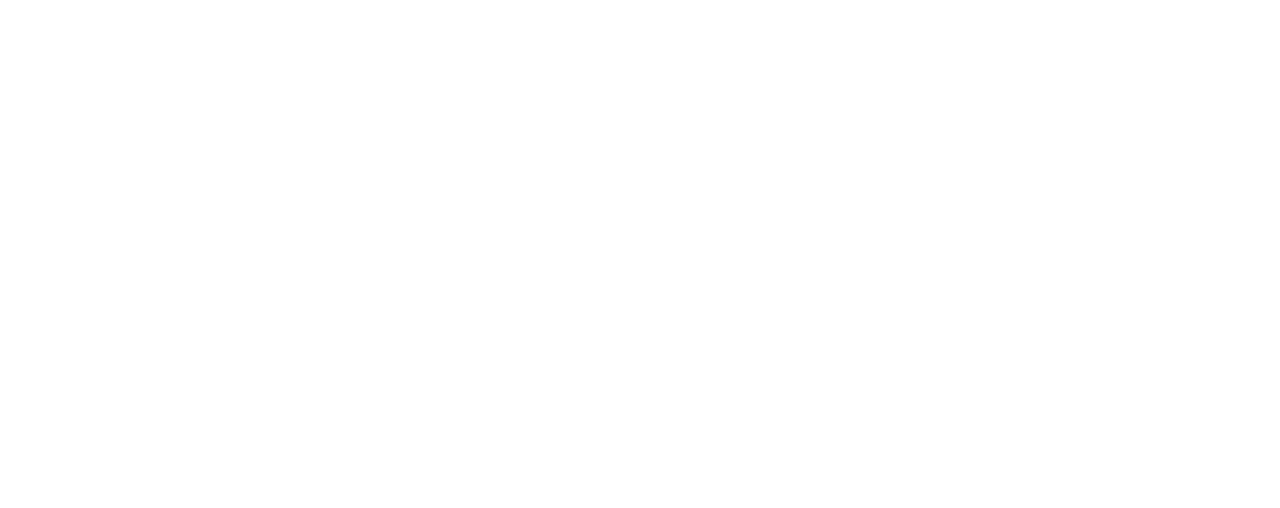
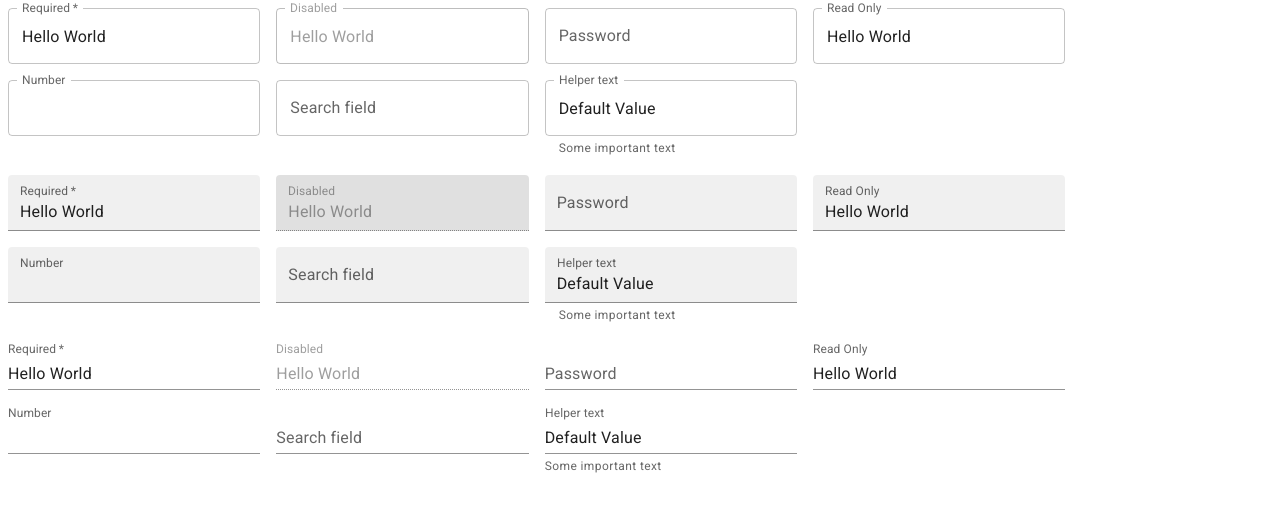
Before and after one commit to Droggelbecher92/HomePlaner, a React (Create React App) app in the folder frontend/: page /test in a window 1280 px wide. Before the commit this address had no page. Shown: the top 508 px of the page. Built offline with nearby package versions, Linux system fonts and the light colour scheme.

Commit message:
first steps

```diff
--- a/frontend/public/index.html
+++ b/frontend/public/index.html
@@ -3,6 +3,10 @@
   <head>
     <meta charset="utf-8" />
     <link rel="icon" href="%PUBLIC_URL%/favicon.ico" />
+    <link
+            rel="stylesheet"
+            href="https://fonts.googleapis.com/css?family=Roboto:300,400,500,700&display=swap"
+    />
     <meta name="viewport" content="width=device-width, initial-scale=1" />
     <meta name="theme-color" content="#000000" />
     <meta
--- a/frontend/src/App.tsx
+++ b/frontend/src/App.tsx
@@ -2,12 +2,14 @@ import React from 'react';
 import './App.css';
 import {BrowserRouter, Route, Routes} from "react-router-dom";
 import LoginRegisterForm from "./components/LoginRegisterForm";
+import TestPage from "./components/TestPage";
 
 export default function App() {
     return(
         <BrowserRouter>
             <Routes>
                 <Route path={'/'} element={<LoginRegisterForm/>}/>
+                <Route path={'/test'} element={<TestPage/>}/>
             </Routes>
         </BrowserRouter>
     )
--- a/frontend/src/components/LoginRegisterForm.tsx
+++ b/frontend/src/components/LoginRegisterForm.tsx
@@ -1,6 +1,6 @@
 import React, {FormEvent, useState} from "react";
 import axios from "axios";
-import TextField from '@mui/material/TextField';
+import {TextField, Button, Typography} from '@mui/material';
 
 export default function LoginRegisterForm(){
     const [newUsername, setNewUsername] = useState('')
@@ -43,6 +43,7 @@ export default function LoginRegisterForm(){
             .then(response => response.data)
             .then(data => setToken(data.token))
             .catch(e => setError(e.message))
+        setChecker(username)
         setUsername('')
         setPassword('')
     }
@@ -62,22 +63,22 @@ export default function LoginRegisterForm(){
 
     return (
         <div className="App">
-            <h2>Register</h2>
+            <Typography variant="h2">Register</Typography>
             <form onSubmit={createUser}>
-                <TextField type="text" placeholder={'Dein Nutzername'} value={newUsername} onChange={ev => setNewUsername(ev.target.value)}/>
-                <input type="password" placeholder={'Passwort'} value={newPasswordOne} onChange={ev => setNewPasswordOne(ev.target.value)}/>
-                <input type="password" placeholder={'Passwort wiederholen'} value={newPasswordTwo} onChange={ev => setNewPasswordTwo(ev.target.value)}/>
-                <button type='submit'>Registrieren</button>
+                <TextField margin="normal" fullWidth error={newUsername.length<5 && newUsername.length>0} label="Dein Nutzername" type="text" value={newUsername} onChange={ev => setNewUsername(ev.target.value)}/>
+                <TextField margin="normal" fullWidth type="password" label={'Passwort'} value={newPasswordOne} onChange={ev => setNewPasswordOne(ev.target.value)}/>
+                <TextField margin="normal" fullWidth type="password" label={'Passwort wiederholen'} value={newPasswordTwo} onChange={ev => setNewPasswordTwo(ev.target.value)}/>
+                <Button variant="outlined" type='submit'>Registrieren</Button>
             </form>
-            <h2>Login</h2>
+            <Typography variant="h2">Login</Typography>
             <form onSubmit={login}>
-                <input type="text" placeholder={'Nutzername'} value={username} onChange={ev => setUsername(ev.target.value)}/>
-                <input type="password" placeholder={'Passwort'} value={password} onChange={ev => setPassword(ev.target.value)}/>
-                <button type='submit'>Login</button>
+                <TextField margin="normal" fullWidth variant="filled" type="text" label={'Nutzername'} value={username} onChange={ev => setUsername(ev.target.value)}/>
+                <TextField margin="normal" fullWidth variant="filled" type="password" label={'Passwort'} value={password} onChange={ev => setPassword(ev.target.value)}/>
+                <Button variant="outlined" type='submit'>Login</Button>
             </form>
             {error && <h1>{error}</h1>}
             {token && <div>
-                <button onClick={getInfos}>Eingeloggt, versuch es!</button>
+                <Button onClick={getInfos}>Eingeloggt, versuch es!</Button>
                 <p>wenn alles klappt ist hier dein Username: {checker && checker}</p>
             </div>}
         </div>
--- /dev/null
+++ b/frontend/src/components/TestPage.tsx
@@ -0,0 +1,168 @@
+import * as React from 'react';
+import Box from '@mui/material/Box';
+import TextField from '@mui/material/TextField';
+
+export default function TestPage() {
+    return (
+        <Box
+            component="form"
+            sx={{
+                '& .MuiTextField-root': { m: 1, width: '25ch' },
+            }}
+            noValidate
+            autoComplete="off"
+        >
+            <div>
+                <TextField
+                    required
+                    id="outlined-required"
+                    label="Required"
+                    defaultValue="Hello World"
+                />
+                <TextField
+                    disabled
+                    id="outlined-disabled"
+                    label="Disabled"
+                    defaultValue="Hello World"
+                />
+                <TextField
+                    id="outlined-password-input"
+                    label="Password"
+                    type="password"
+                    autoComplete="current-password"
+                />
+                <TextField
+                    id="outlined-read-only-input"
+                    label="Read Only"
+                    defaultValue="Hello World"
+                    InputProps={{
+                        readOnly: true,
+                    }}
+                />
+                <TextField
+                    id="outlined-number"
+                    label="Number"
+                    type="number"
+                    InputLabelProps={{
+                        shrink: true,
+                    }}
+                />
+                <TextField id="outlined-search" label="Search field" type="search" />
+                <TextField
+                    id="outlined-helperText"
+                    label="Helper text"
+                    defaultValue="Default Value"
+                    helperText="Some important text"
+                />
+            </div>
+            <div>
+                <TextField
+                    required
+                    id="filled-required"
+                    label="Required"
+                    defaultValue="Hello World"
+                    variant="filled"
+                />
+                <TextField
+                    disabled
+                    id="filled-disabled"
+                    label="Disabled"
+                    defaultValue="Hello World"
+                    variant="filled"
+                />
+                <TextField
+                    id="filled-password-input"
+                    label="Password"
+                    type="password"
+                    autoComplete="current-password"
+                    variant="filled"
+                />
+                <TextField
+                    id="filled-read-only-input"
+                    label="Read Only"
+                    defaultValue="Hello World"
+                    InputProps={{
+                        readOnly: true,
+                    }}
+                    variant="filled"
+                />
+                <TextField
+                    id="filled-number"
+                    label="Number"
+                    type="number"
+                    InputLabelProps={{
+                        shrink: true,
+                    }}
+                    variant="filled"
+                />
+                <TextField
+                    id="filled-search"
+                    label="Search field"
+                    type="search"
+                    variant="filled"
+                />
+                <TextField
+                    id="filled-helperText"
+                    label="Helper text"
+                    defaultValue="Default Value"
+                    helperText="Some important text"
+                    variant="filled"
+                />
+            </div>
+            <div>
+                <TextField
+                    required
+                    id="standard-required"
+                    label="Required"
+                    defaultValue="Hello World"
+                    variant="standard"
+                />
+                <TextField
+                    disabled
+                    id="standard-disabled"
+                    label="Disabled"
+                    defaultValue="Hello World"
+                    variant="standard"
+                />
+                <TextField
+                    id="standard-password-input"
+                    label="Password"
+                    type="password"
+                    autoComplete="current-password"
+                    variant="standard"
+                />
+                <TextField
+                    id="standard-read-only-input"
+                    label="Read Only"
+                    defaultValue="Hello World"
+                    InputProps={{
+                        readOnly: true,
+                    }}
+                    variant="standard"
+                />
+                <TextField
+                    id="standard-number"
+                    label="Number"
+                    type="number"
+                    InputLabelProps={{
+                        shrink: true,
+                    }}
+                    variant="standard"
+                />
+                <TextField
+                    id="standard-search"
+                    label="Search field"
+                    type="search"
+                    variant="standard"
+                />
+                <TextField
+                    id="standard-helperText"
+                    label="Helper text"
+                    defaultValue="Default Value"
+                    helperText="Some important text"
+                    variant="standard"
+                />
+            </div>
+        </Box>
+    );
+}
```
Also changed, not shown: 1 other file (tests, documents, lock files or other folders).
